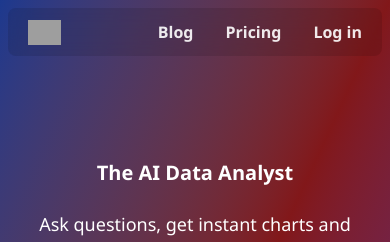
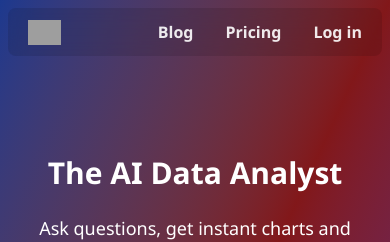
Before and after one commit to andrewchu16/camelAI-landing-page, a Next.js app: page / in a window 390 px wide. Shown: the top 242 px of the page. Built offline with nearby package versions, Linux system fonts and the light colour scheme; grey boxes are pictures that could not be loaded.

Commit message:
Fix hero font size on mobile

```diff
--- a/src/components/layout/Hero/index.tsx
+++ b/src/components/layout/Hero/index.tsx
@@ -9,7 +9,7 @@ export const Hero = () => {
     <section className="flex flex-col items-center justify-center min-h-screen text-center text-white px-4 pb-10 pt-7">
       {/* Content */}
       <div className="max-w-4xl mx-auto">
-        <h1 className="text-xl md:text-h1 font-semibold mb-6">The AI Data Analyst</h1>
+        <h1 className="text-3xl md:text-h1 font-semibold mb-6">The AI Data Analyst</h1>
         <p className="text-p mb-12">
           Ask questions, get instant charts and insights from your data.
         </p>
```
